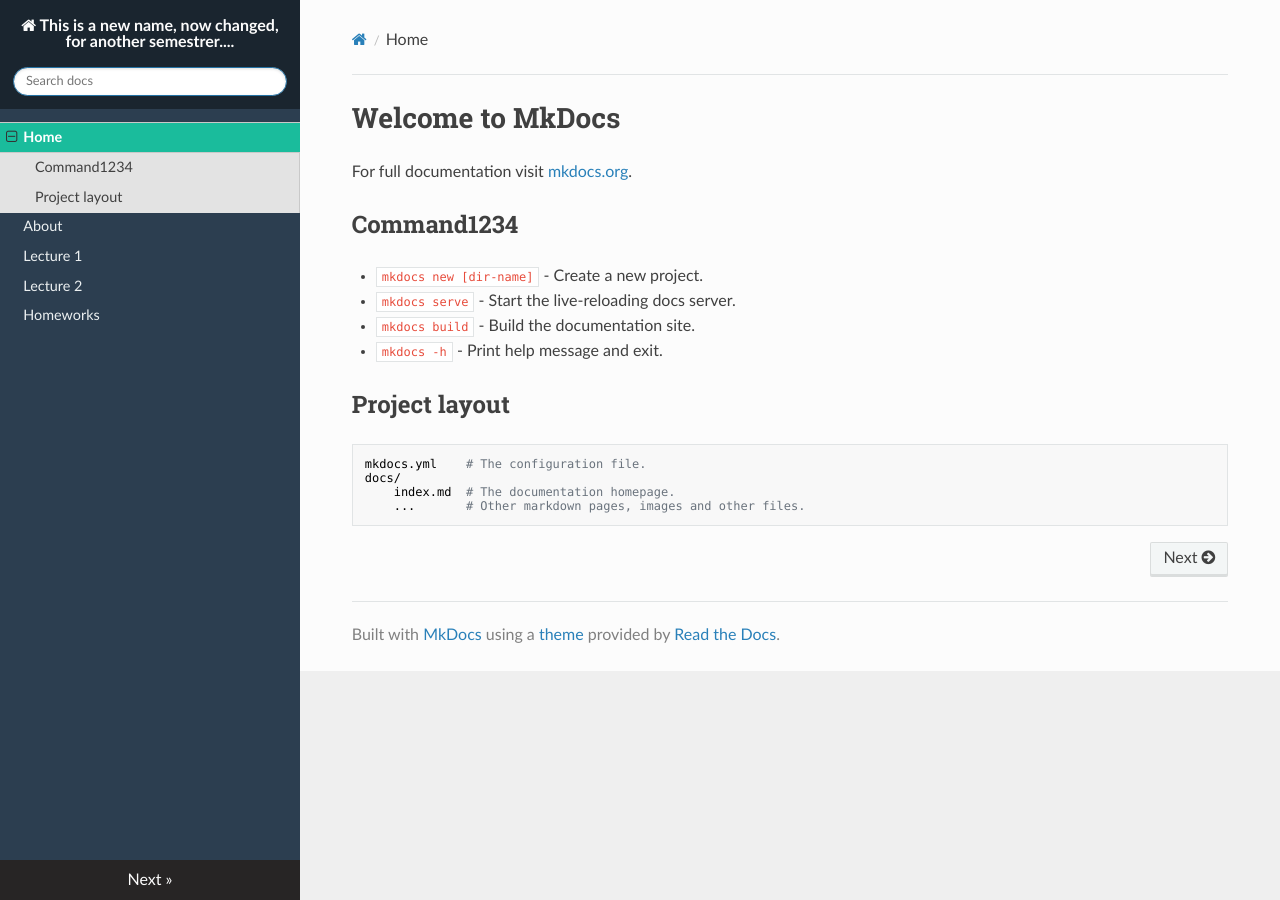
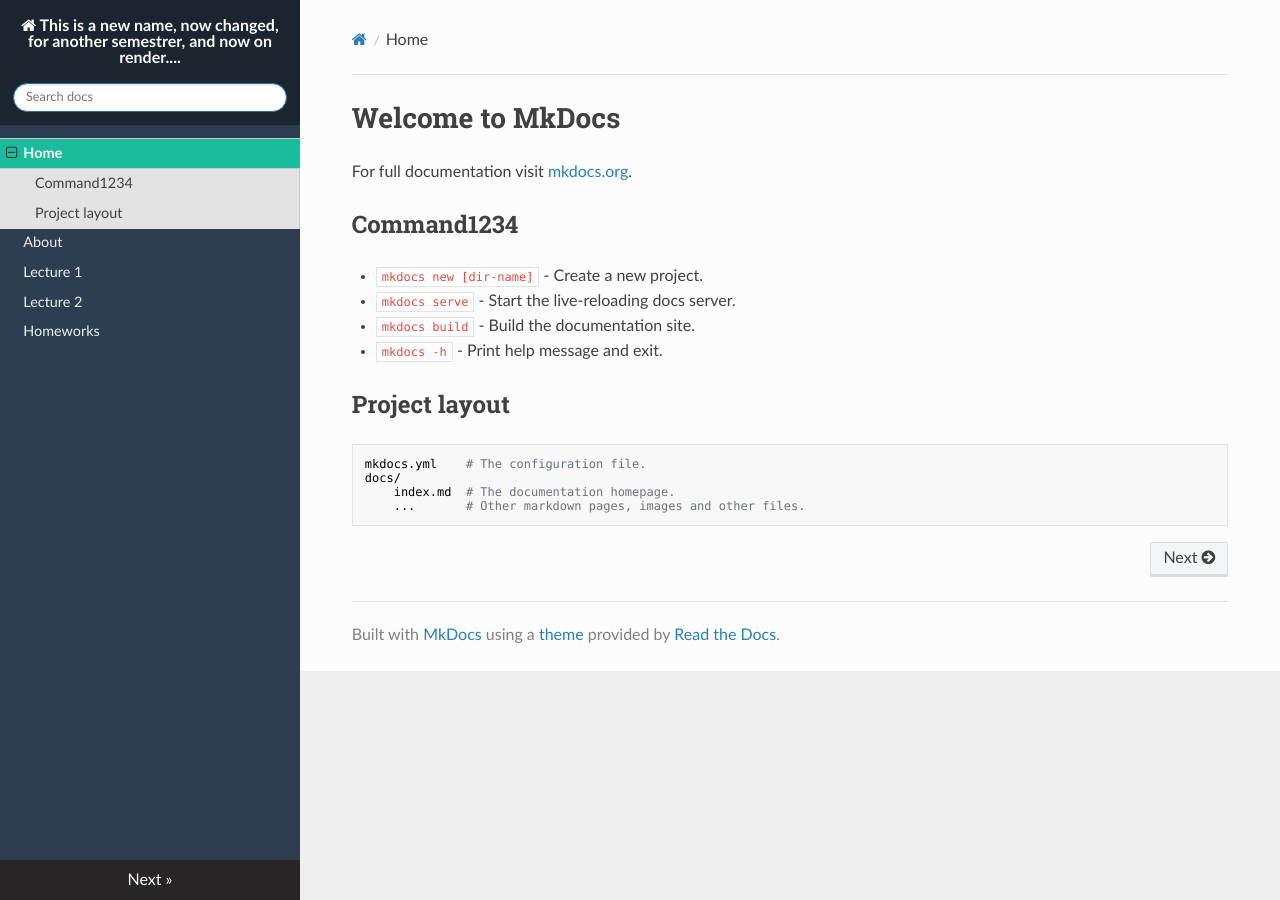
Before and after one commit to abilandz/ab, an MkDocs documentation site: the page built from docs/index.md, in a window 1280 px wide. Built offline with MkDocs 1.6.1, drawn with Linux system fonts in a browser that asks for light colours; nearby versions of some CDN libraries.

Commit message:
minor update

```diff
--- a/mkdocs.yml
+++ b/mkdocs.yml
@@ -1,4 +1,4 @@
-site_name: This is a new name, now changed, for another semestrer....
+site_name: This is a new name, now changed, for another semestrer, and now on render....
 nav:
   - Home: index.md
   - About: about.md
```
Also changed, not shown: 1 other file.
